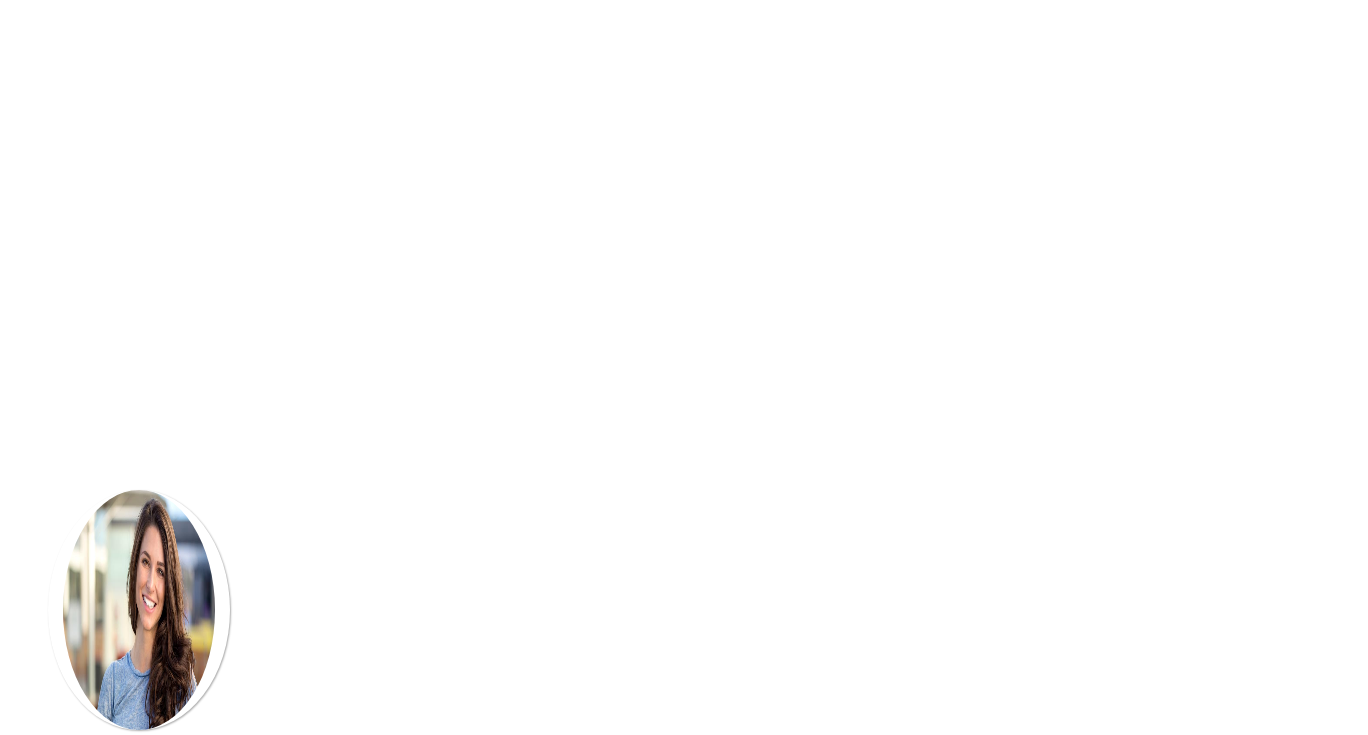
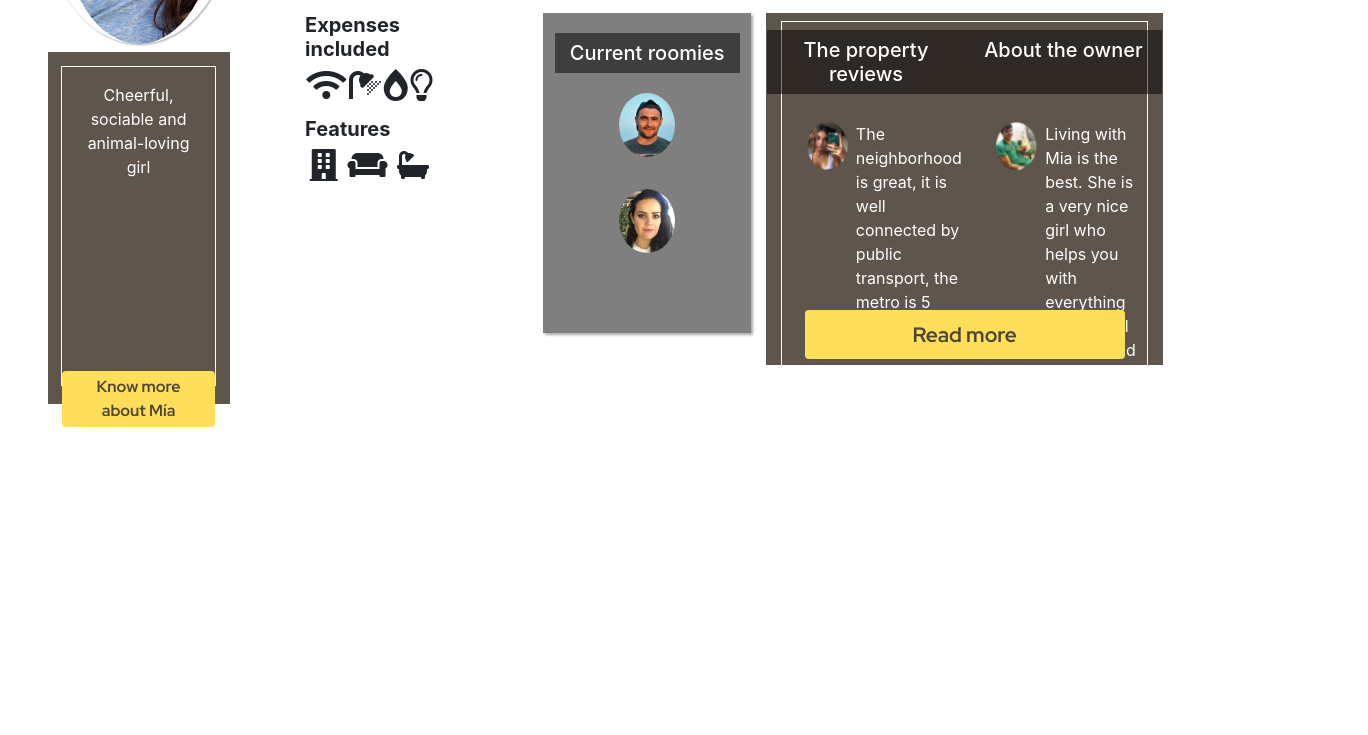
Before and after one commit to fsdexter/WellPut, a React app: page /detailedView in a window 1280 px wide. Shown: the part 734-1469 px from the top of the page, 1368 px wide, since content can reach past the window. After the commit the page ends 1209 px from the top, so only its background shows below. Built offline with nearby package versions, Linux system fonts and the light colour scheme; no server answers.

Commit message:
Room detail updated

```diff
--- a/src/front/js/component/carouselRoomImg.js
+++ b/src/front/js/component/carouselRoomImg.js
@@ -1,6 +1,7 @@
 import React, { useContext, useState } from "react";
 import PropTypes from "prop-types";
 import { Context } from "../store/appContext";
+import { Link } from "react-router-dom";
 
 // Librería para el carousel
 import AwesomeSlider from "react-awesome-slider";
@@ -21,6 +22,7 @@ export const CarouselRoomImg = props => {
 	const { store, actions } = useContext(Context);
 	const slider = (
 		<div id="carouselOne" className="carousel slide" data-ride="carousel" data-interval="false">
+			<Link to="/detailedView">
 				<div
 					className={
 						props.isDetailRoom ? "carousel-inner d-flex caroShapeCustom" : "carousel-inner d-flex caroShape"
@@ -95,6 +97,7 @@ export const CarouselRoomImg = props => {
 					<span className="carousel-control-next-icon" aria-hidden="true" />
 					<span className="sr-only">Next</span>
 				</a>
+			</Link>
 		</div>
 	);
 
--- a/src/front/js/component/ownerResume.js
+++ b/src/front/js/component/ownerResume.js
@@ -14,11 +14,11 @@ export const OwnerResume = () => {
 				<img src={ownerImg} className="col-10" id="ownerIMG" />
 			</div>
 			<div className="row d-flex justify-content-end">
-				<div className="col-10 d-flex flex-column p-1 mt-2 ownRes">
+				<div className="col-10 d-flex flex-column p-1 mt-2 ownRes ">
 					<div className="text-center" id="owneReContainer">
 						<p className="text-white p-3">Cheerful, sociable and animal-loving girl</p>
 						<Link to="/profile">
-							<button className="btn btnYellow mt-4 mb-5 btnYeOwnR">Know more about Mía</button>
+							<button className="btn mb-5 btnYeOwnR">Know more about Mía</button>
 						</Link>
 					</div>
 				</div>
--- a/src/front/js/pages/detailedView.js
+++ b/src/front/js/pages/detailedView.js
@@ -20,8 +20,8 @@ export const DetailedView = () => {
 				<CarouselRoomImg isDetailRoom={true} />
 			</div>
 
-			<div className="col-9 d-flex justify-content-center" id="descriptionRoomDetail">
-				<div className="d-flex flex-column">
+			<div className="row d-flex flex-column mb-3">
+				<div className="col-9" id="idescriptionRoomDetail">
 					<h5 className="font-weight-bolder"> Description</h5>
 					<p>
 						Exterior room with double bed and private bathroom in the Salamanca district, very bright, fully
@@ -31,8 +31,8 @@ export const DetailedView = () => {
 				</div>
 			</div>
 
-			<div className="row">
-				<div className="col-2 mb-3" id="oRBox">
+			<div className="row" id="containerDetailDetail">
+				<div className="col-2" id="oRBox">
 					<OwnerResume />
 				</div>
 
@@ -57,7 +57,10 @@ export const DetailedView = () => {
 						</div>
 					</div>
 					<div className="col-2">
-						<div className="roomiesLink d-flex align-items-center justify-content-around">
+						<div className="roomiesLink d-flex align-items-center flex-column">
+							<div className="row mt-1 mb-1 pt-2 text-center" id="titleRewsRes">
+								<h5 className="col-12 text-white">Current roomies</h5>
+							</div>
 							<Link to="/profile">
 								<img src={rommie1} className="imgCorrentRom" />
 							</Link>
--- a/src/front/styles/detailedView.scss
+++ b/src/front/styles/detailedView.scss
@@ -1,17 +1,30 @@
 #owneReContainer{
     border:1px solid white ;
     margin: .6rem .6rem;
+    height: 20rem ;
 }
 
 
 .ownRes{
     background-color:#5E554C;
+    height: 22rem !important;
+    margin-bottom: 1rem;
 }
 
 .btnYeOwnR{
+    background-color: #FFDE59;
+    color: #4C4535;
+    font-family: 'Red Hat Display', sans-serif;
     font-weight: 700;
     font-size: 1rem;
     padding: .2rem 1rem;
+    margin-top: 10rem;
+}
+
+.btnYeOwnR:hover{
+    background-color: #ffde5900;
+    color: white;
+    border-color: #FFDE59;
 }
 
 .btnYeOwnR2{
@@ -27,11 +40,13 @@
 
 .rewImgRe{
     height: 3rem;
+    object-fit: cover;
+    object-position: center center;
 
 }
 
 #reviwsRC{
-    height: 18.5rem;
+    height: 18.2rem;
 }
 
 #titleRewsRes{
@@ -40,20 +55,23 @@
 
 #oRBox{
     z-index: 100;
-    top: -50%;
+    top: -87%;
     left: 2%;
 }
 
 #detailsDetails{
-    height: 37vh!important;
+    height: 37vh !important;
+    margin-left: 2rem;
 }
 
 .roomiesLink{
     background-color: rgba(0, 0, 0, 0.5);
-    width: 16rem;
-    height: 10rem;
+    width: 13rem;
+    height: 20rem;
     padding: 1rem;
     box-shadow: rgba(0, 0, 0, 0.329) 1.95px 1.95px 2.6px;
+    object-fit: cover;
+    object-position: center center;
 }
 
 #ownerIMG{
@@ -62,12 +80,17 @@
     width: 15rem;
     background-size:cover;
     box-shadow: rgba(0, 0, 0, 0.329) 1px 1px 2px;
+    object-fit: cover;
+    object-position: center center;
 }
 
 .imgCorrentRom{
     width: 3.5rem;
     height: 4rem;
     border-radius: 100%;
+    object-fit: cover;
+    object-position: center center;
+    margin: 1rem;
 }
 
 .imgCorrentRom:hover{
@@ -75,6 +98,9 @@
 }
 
 #idescriptionRoomDetail {
+    margin-left: 25rem !important;
+}
 
-    margin-left: 20rem !important;
+#containerDetailDetail{
+    height: 30vh !important;
 }
```
Also changed, not shown: src/front/js/component/carouselDetailRoom.js (deleted, +0 -93 lines). Lines whose indentation alone changed are shown as unchanged.
